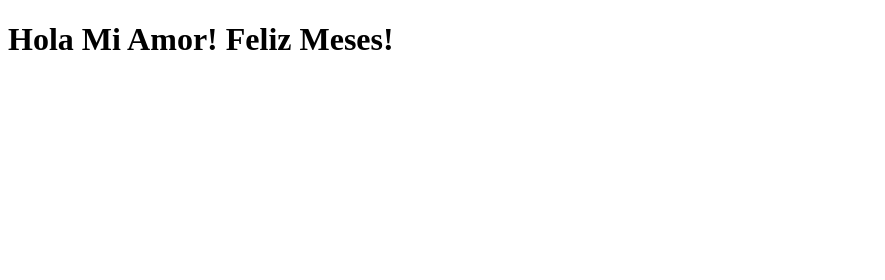
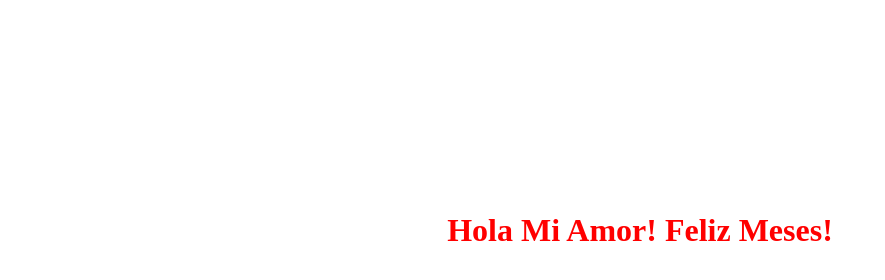
Before and after one commit to Jufrench/gatsby-test-0, a Gatsby site: page / in a window 1280 px wide. Shown: the whole page, without its empty margins (0-885 px from the left). Built offline with nearby package versions, Linux system fonts and the light colour scheme; Gatsby itself is replaced by a stand-in of ours.

Commit message:
Simple CSS change

```diff
--- a/src/pages/index.tsx
+++ b/src/pages/index.tsx
@@ -138,7 +138,7 @@ const links = [
 
 const IndexPage: React.FC<PageProps> = () => {
   return (
-    <h1>Hola Mi Amor! Feliz Meses!</h1>
+    <h1 style={{position: "absolute", top: "25%", left: "50%", transform: "translate(-50%, -25%)", color: "red"}}>Hola Mi Amor! Feliz Meses!</h1>
     // <main style={pageStyles}>
     //   <h1 style={headingStyles}>
     //     Congratulations‼️‼️‼️‼️
```
